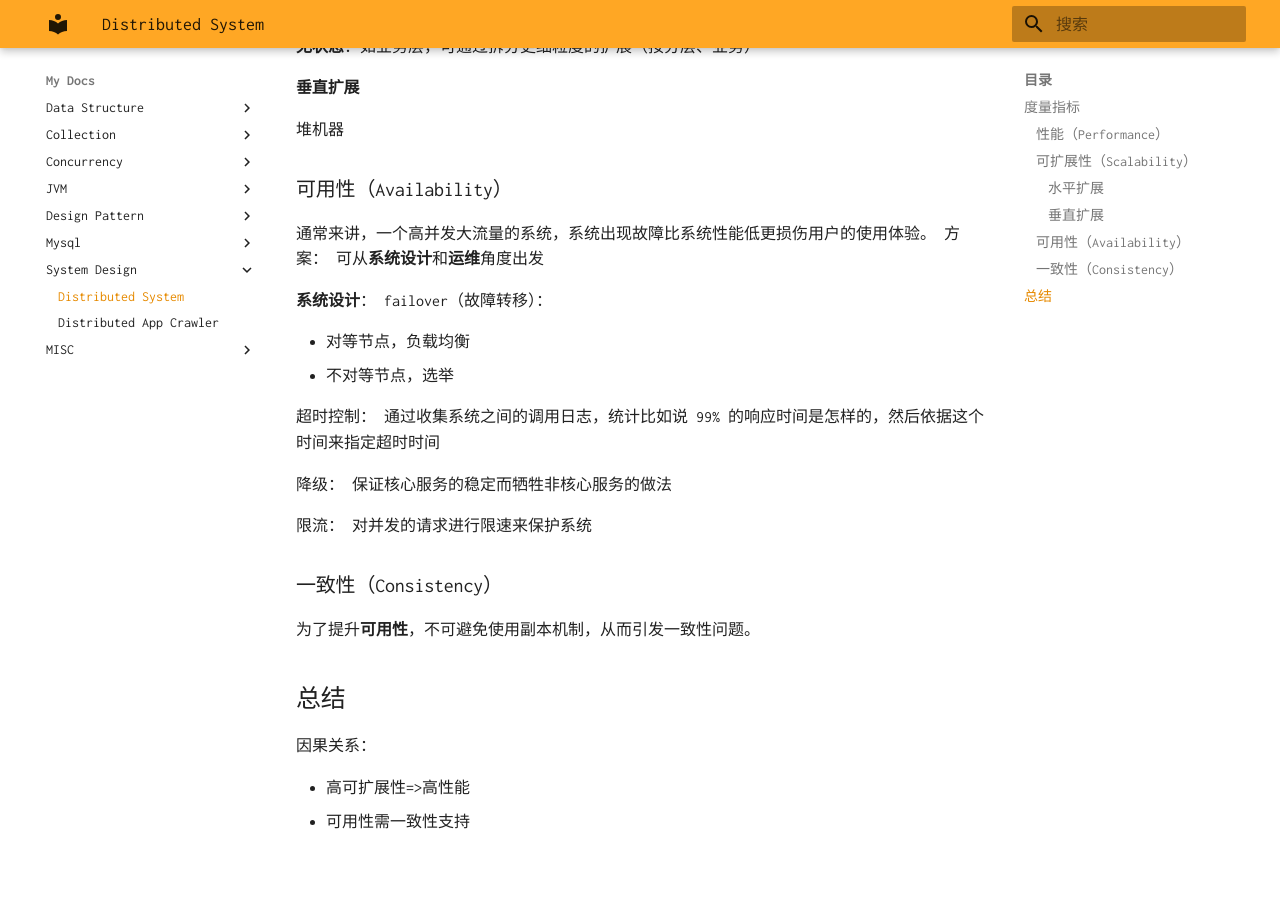
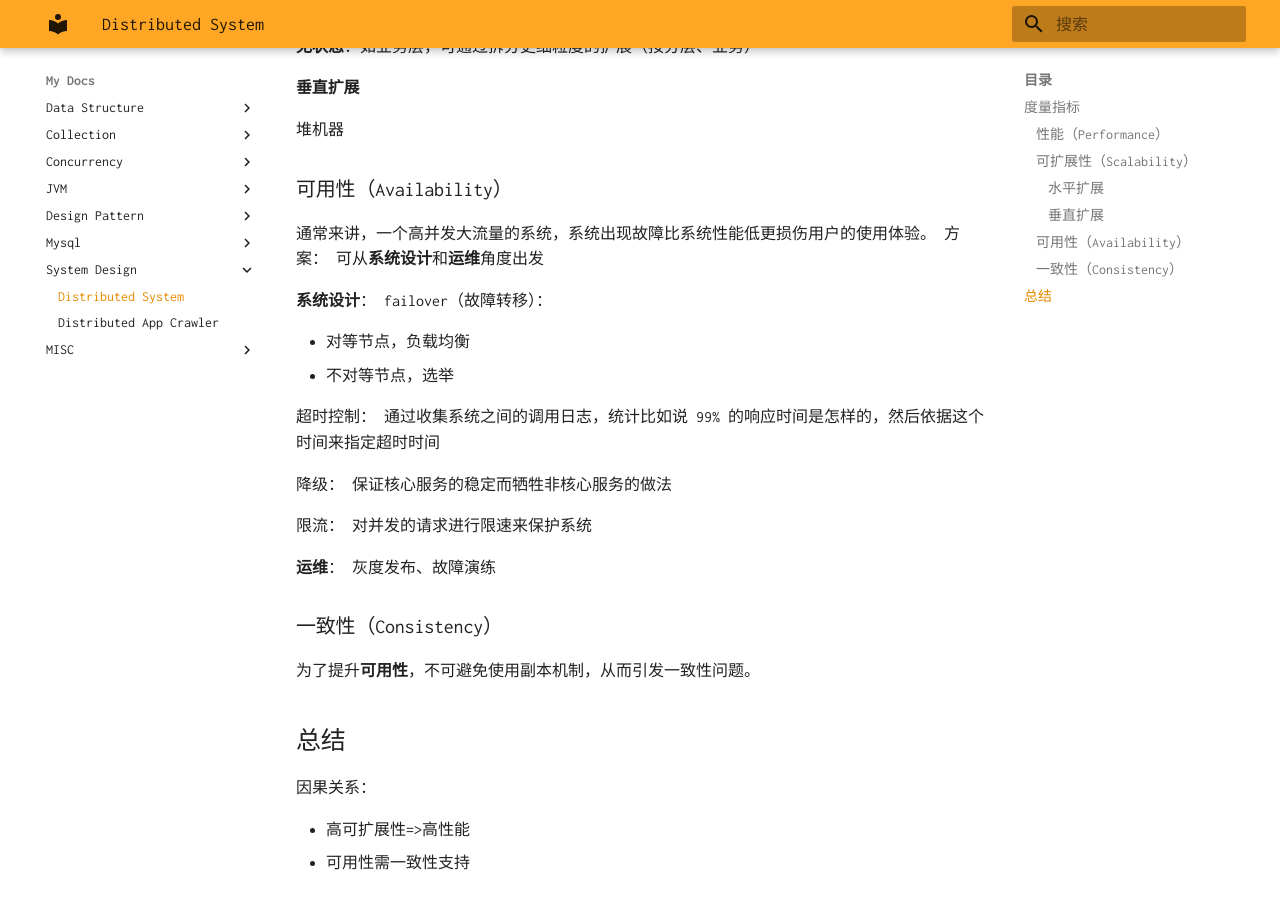
Before and after one commit to naaive/docs, an MkDocs documentation site: the page built from docs/system_design/distributed_system.md, in a window 1280 px wide and 900 px high, scrolled down 724 px. Built offline with MkDocs 1.6.1 and Material for MkDocs 9.7.7, drawn with Linux system fonts in a browser that asks for light colours; before the commit the page ends 1582 px from its top, so only the background shows below that.

Commit message:
distributed_system.md

```diff
--- a/docs/system_design/distributed_system.md
+++ b/docs/system_design/distributed_system.md
@@ -43,6 +43,9 @@ failover（故障转移）：
 限流：
 对并发的请求进行限速来保护系统
 
+**运维**：
+灰度发布、故障演练
+
 ### 一致性（Consistency）
 
 为了提升**可用性**，不可避免使用副本机制，从而引发一致性问题。
```
